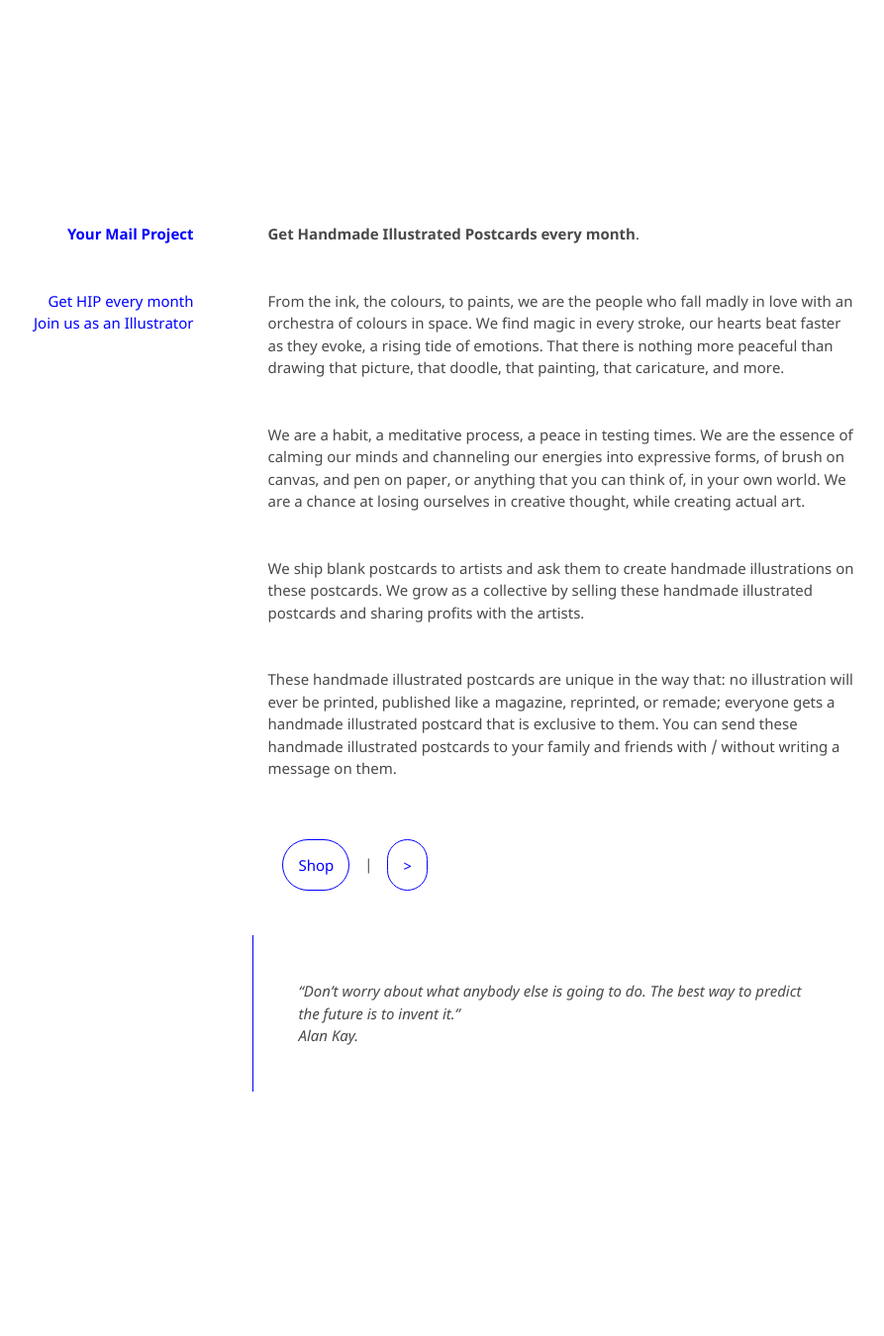
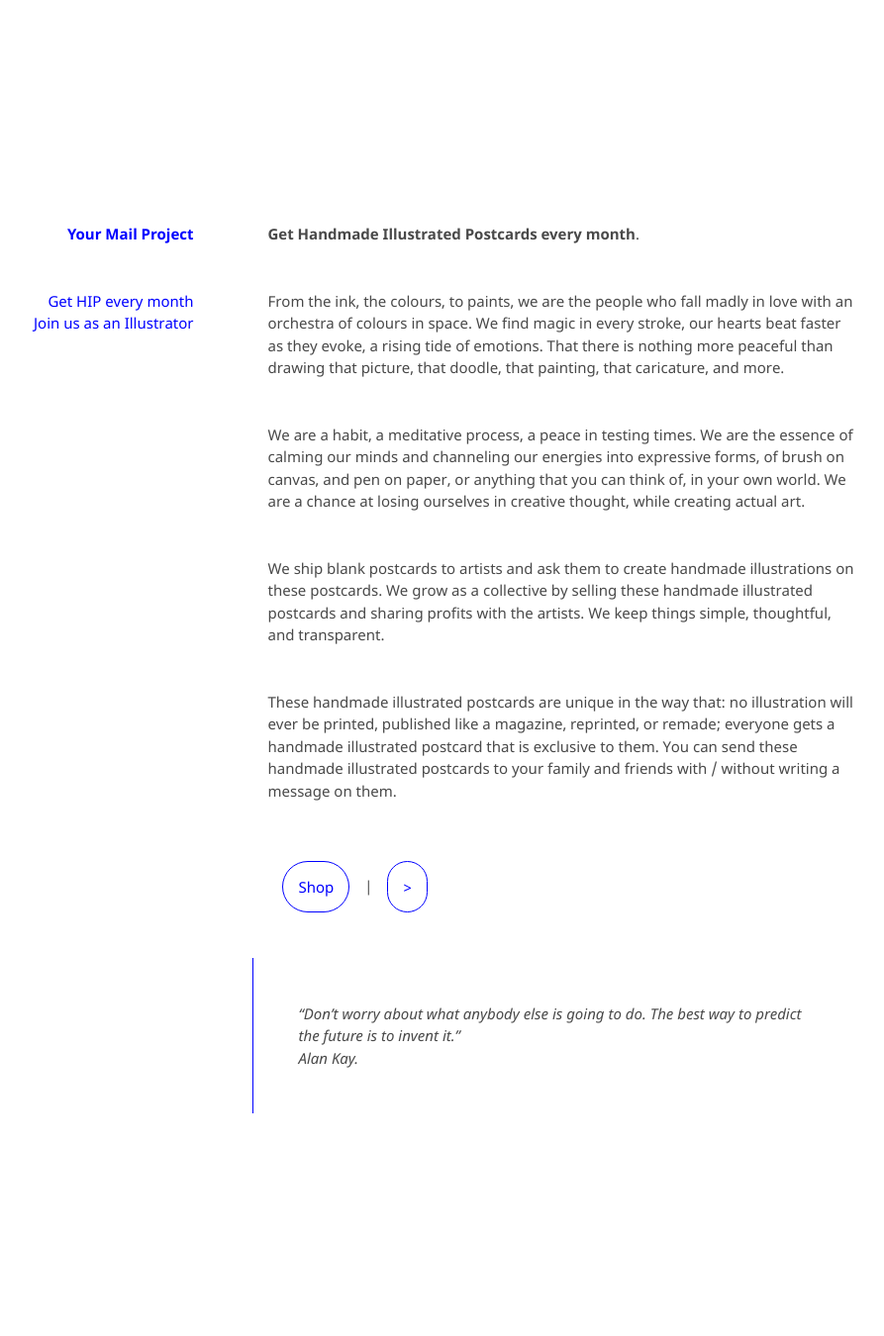
Before and after one commit to kvshvlin/yourmailproject, a Jekyll site: the page built from getpostcards.md, in a window 1280 px wide. Shown: the whole page at 99% size, without its empty margins (191-1084 px from the left). Built offline with Jekyll 4.4.1, drawn with Linux system fonts in a browser that asks for light colours; our own code applies the rules of GitHub Pages for plain Markdown files; before the commit the page ends 1328 px from its top, so only the background shows below that.

Commit message:
Update getpostcards.md

```diff
--- a/getpostcards.md
+++ b/getpostcards.md
@@ -4,7 +4,7 @@ From the ink, the colours, to paints, we are the people who fall madly in love w
 
 We are a habit, a meditative process, a peace in testing times. We are the essence of calming our minds and channeling our energies into expressive forms, of brush on canvas, and pen on paper, or anything that you can think of, in your own world. We are a chance at losing ourselves in creative thought, while creating actual art.
 
-We ship blank postcards to artists and ask them to create handmade illustrations on these postcards. We grow as a collective by selling these handmade illustrated postcards and sharing profits with the artists.
+We ship blank postcards to artists and ask them to create handmade illustrations on these postcards. We grow as a collective by selling these handmade illustrated postcards and sharing profits with the artists. We keep things simple, thoughtful, and transparent.
 
 These handmade illustrated postcards are unique in the way that: no illustration will ever be printed, published like a magazine, reprinted, or remade; everyone gets a handmade illustrated postcard that is exclusive to them. You can send these handmade illustrated postcards to your family and friends with / without writing a message on them.
 
```
